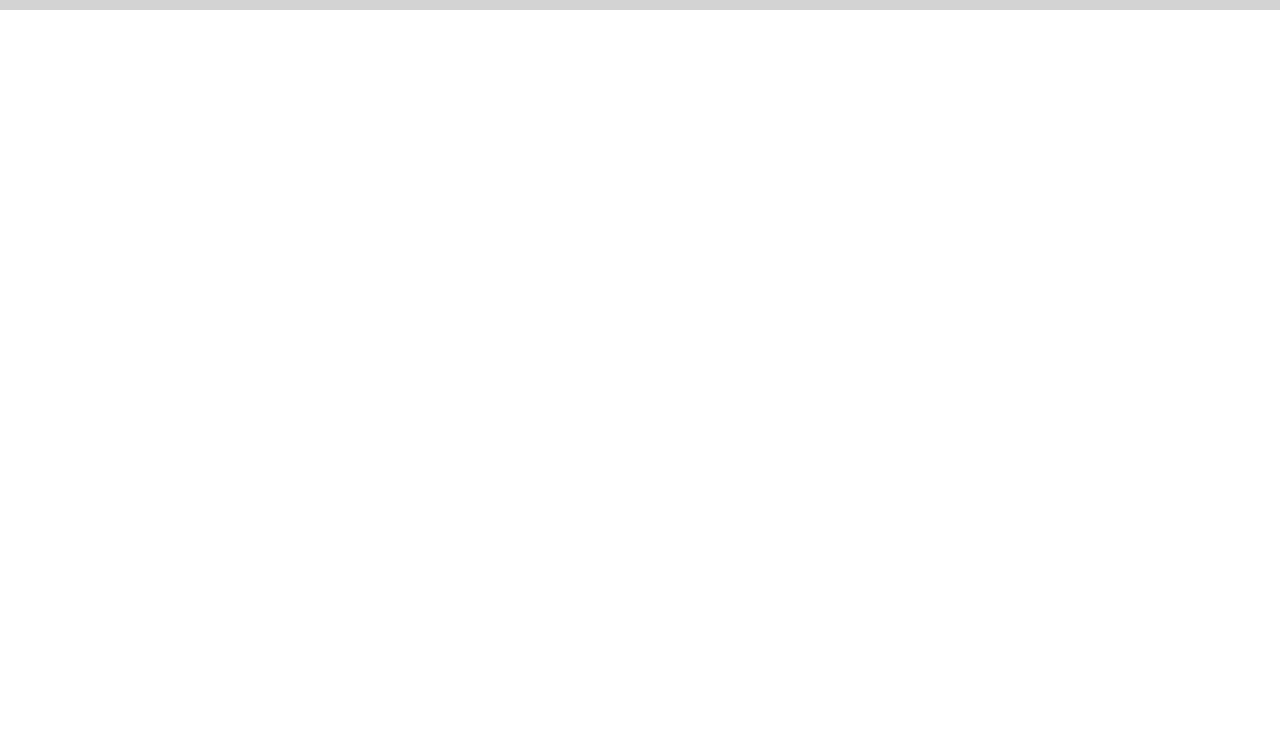
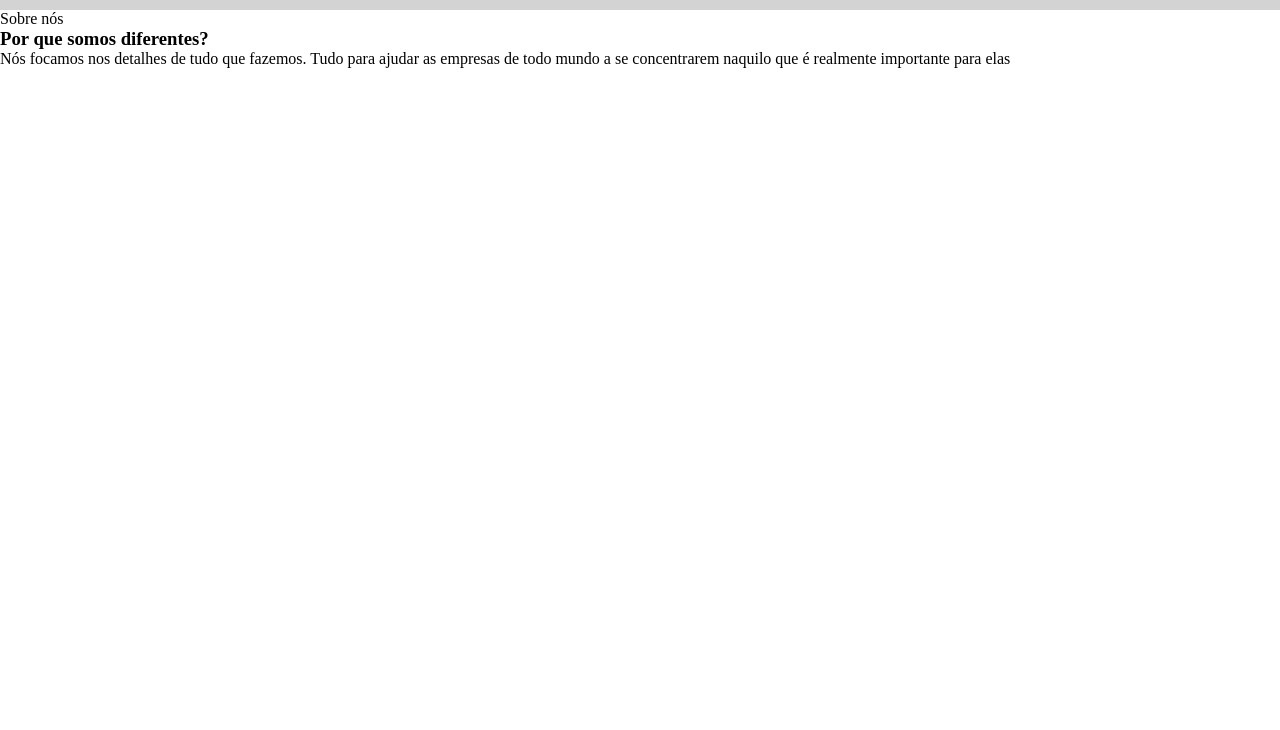
Before and after one commit to LirioManga/7DaysOfCode, a plain HTML site: page HTML-CSS/index.html in a window 1280 px wide. Shown: the part 70-800 px from the top of the page. Drawn offline with Linux system fonts and the light colour scheme.

Commit message:
criando o cabeçalho (sobre nós)

```diff
--- a/HTML-CSS/index.html
+++ b/HTML-CSS/index.html
@@ -21,5 +21,12 @@
             <button class="signup">Cadastrar</button>
         </div>
    </header>
+
+   <section>
+        <span>Sobre nós</span>
+        <h3>Por que somos diferentes?</h3>
+        <p>Nós focamos nos detalhes de tudo que fazemos. Tudo para ajudar as empresas de
+        todo mundo a se concentrarem naquilo que é realmente importante para elas</p>
+</section>
 </body>
 </html>
```
